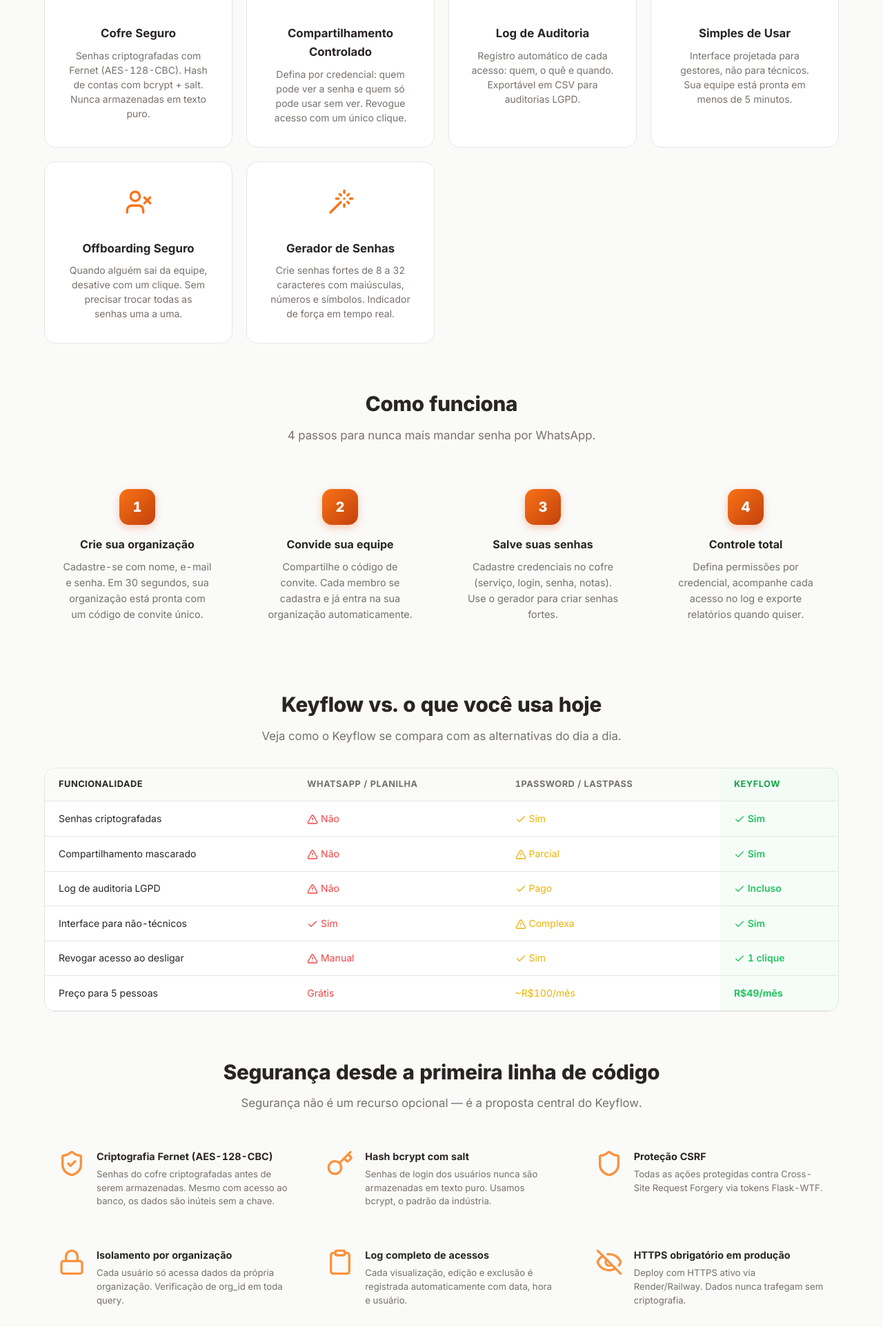
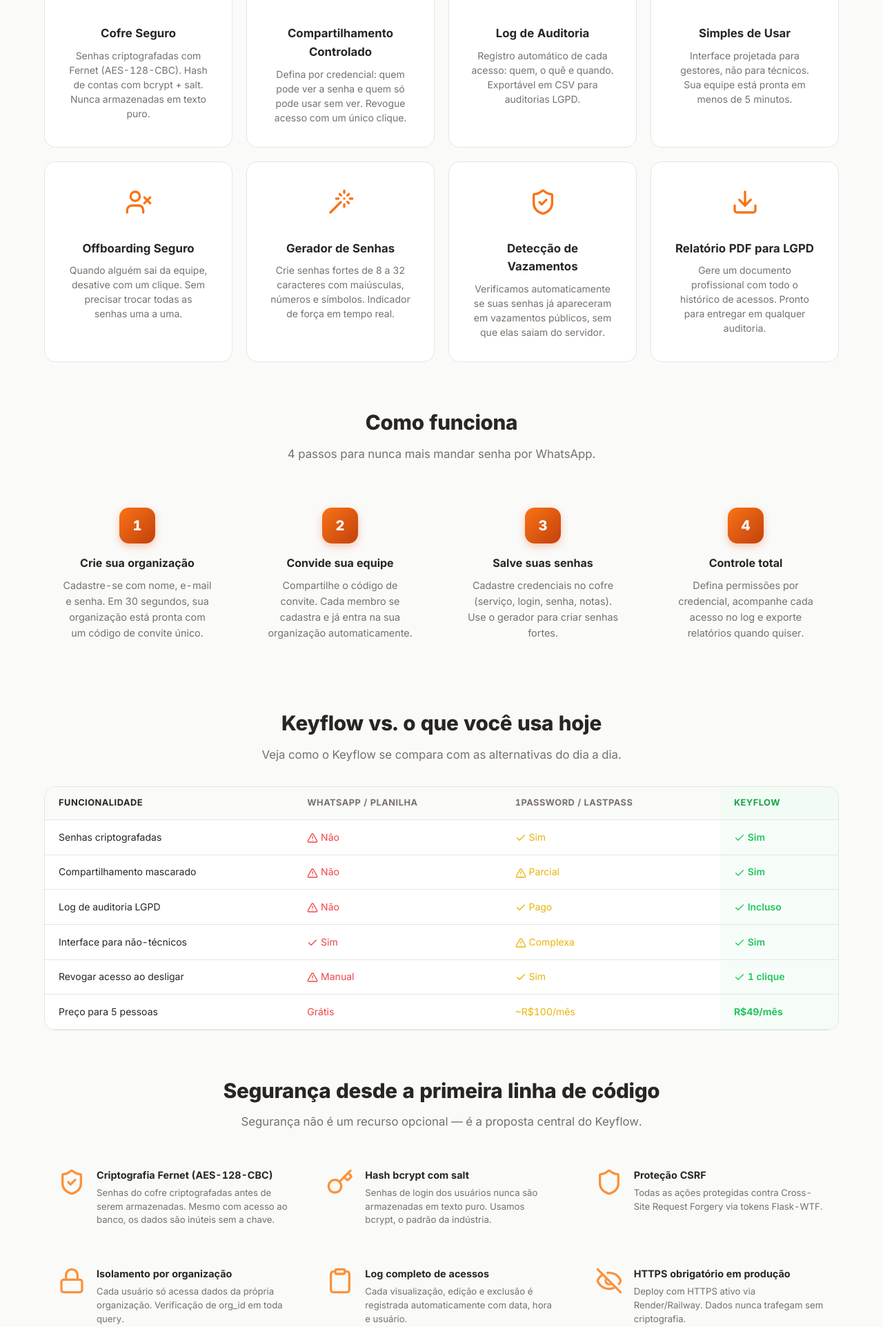
Before and after one commit to joaovictorgcu/projeto_5, a Flask app: page / in a window 1280 px wide. Shown: the part 1937-3861 px from the top of the page at 69% size. Run offline with Flask 3, Linux system fonts and the light colour scheme; some libraries are stand-ins or nearby versions.

Commit message:
adiciona 2 feature cards na landing (vazamentos e PDF)
deixa grid simétrico com 8 cards em vez de 6

```diff
--- a/templates/landing.html
+++ b/templates/landing.html
@@ -137,6 +137,16 @@
                 <div class="feature-icon"><svg class="icon-feature"><use href="#icon-wand"/></svg></div>
                 <h3>Gerador de Senhas</h3>
                 <p>Crie senhas fortes de 8 a 32 caracteres com maiúsculas, números e símbolos. Indicador de força em tempo real.</p>
+            </div>
+            <div class="feature-card">
+                <div class="feature-icon"><svg class="icon-feature"><use href="#icon-shield-check"/></svg></div>
+                <h3>Detecção de Vazamentos</h3>
+                <p>Verificamos automaticamente se suas senhas já apareceram em vazamentos públicos, sem que elas saiam do servidor.</p>
+            </div>
+            <div class="feature-card">
+                <div class="feature-icon"><svg class="icon-feature"><use href="#icon-download"/></svg></div>
+                <h3>Relatório PDF para LGPD</h3>
+                <p>Gere um documento profissional com todo o histórico de acessos. Pronto para entregar em qualquer auditoria.</p>
             </div>
         </div>
     </section>
```
